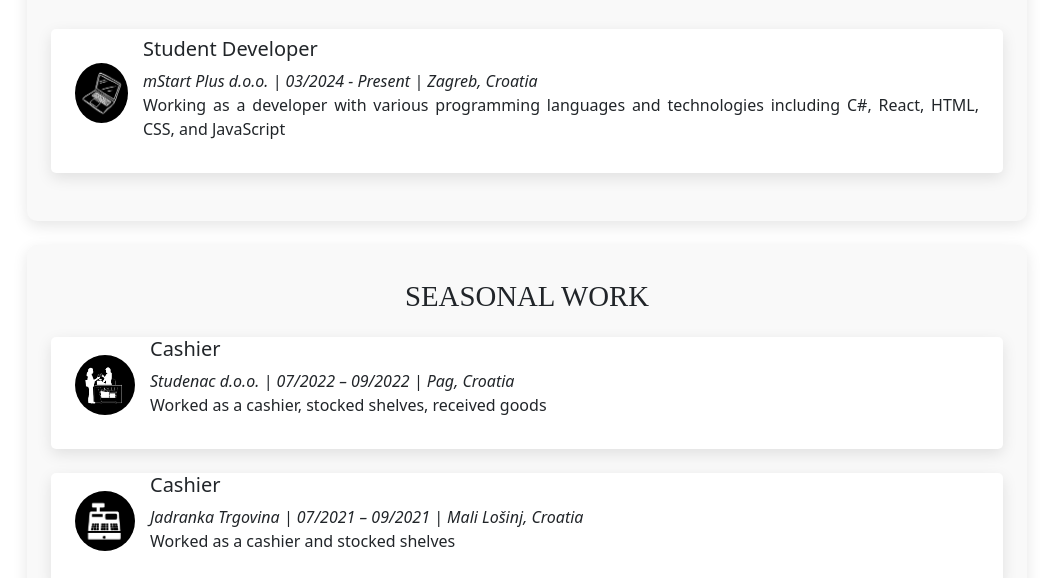
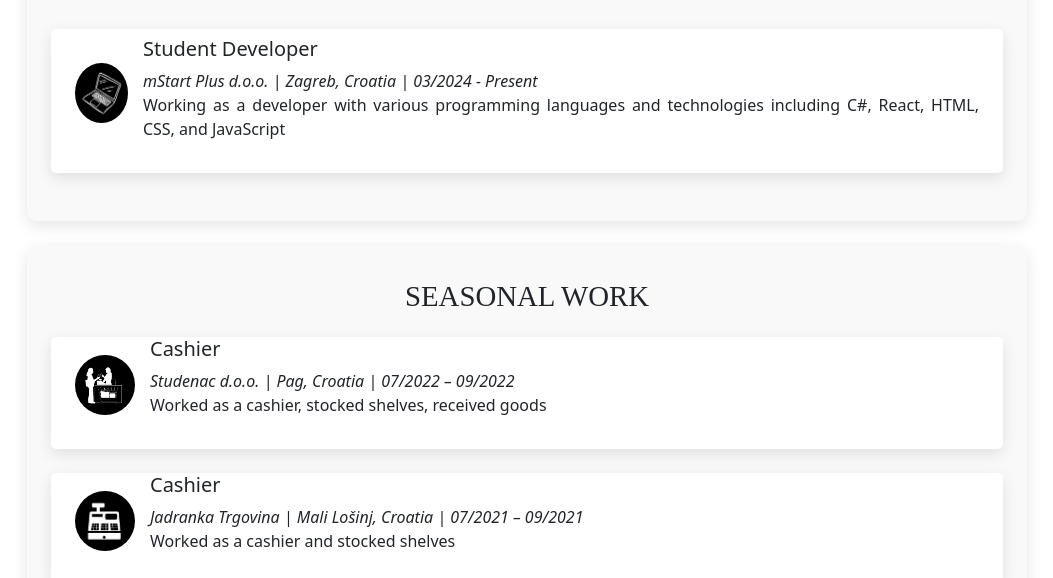
Before and after one commit to Veronika7400/DigitalCV, a React (Vite) app: page / in a window 1280 px wide. Both pictures are taken after a click on the link "EXPERIENCE". Shown: the part 208-786 px from the top of the page, without its empty margins (113-1166 px from the left). Built offline with nearby package versions, Linux system fonts and the light colour scheme.

Commit message:
Add files via upload

```diff
--- a/src/components/Experience.tsx
+++ b/src/components/Experience.tsx
@@ -78,7 +78,7 @@
               <div>
                 <h5 className="text-left mt-2">{exp.title}</h5>
                 <i>
-                  {exp.company} | {exp.period} | {exp.location}
+                  {exp.company} | {exp.location} | {exp.period}
                 </i>
                 <p>{exp.description}</p>
               </div>
@@ -103,7 +103,7 @@
               <div>
                 <h5 className="text-left ">{exp.title}</h5>
                 <i>
-                  {exp.company} | {exp.period} | {exp.location}
+                  {exp.company} | {exp.location} | {exp.period}
                 </i>
                 <p>{exp.description}</p>
               </div>
```
